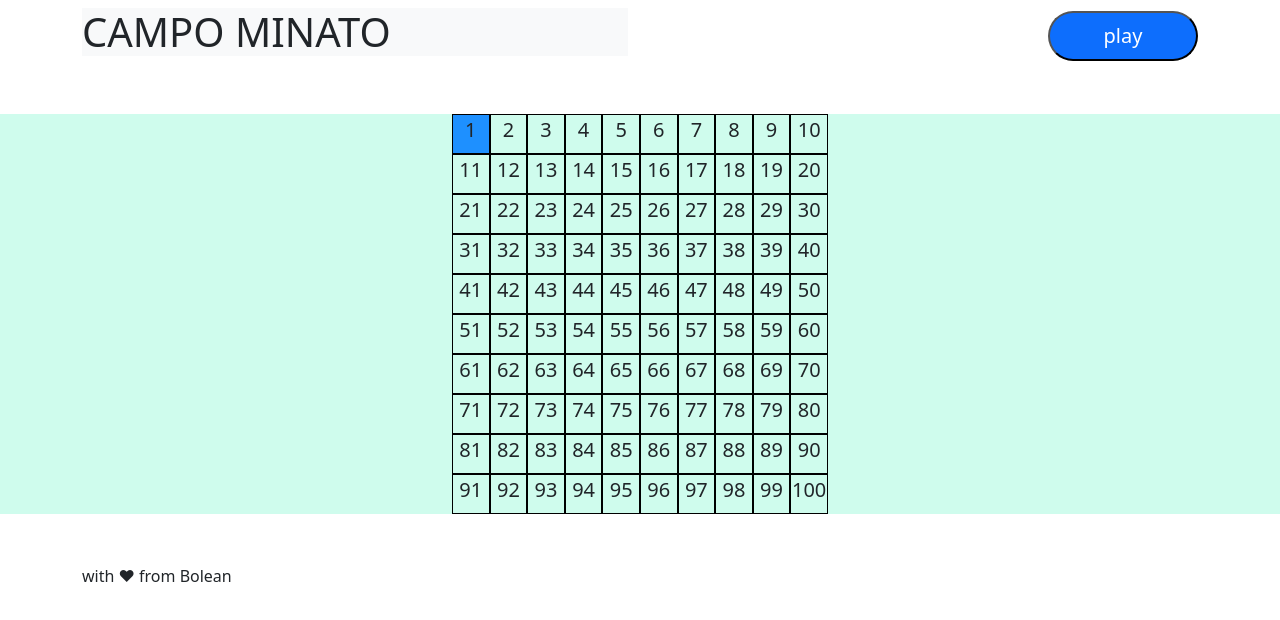
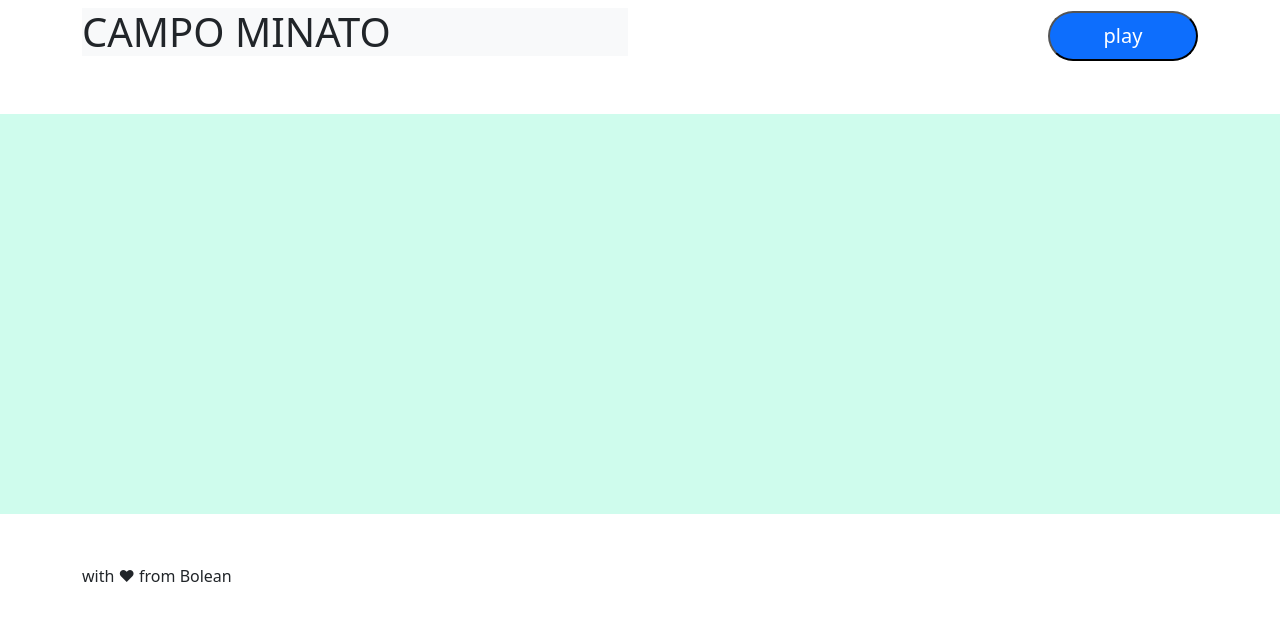
Before and after one commit to SimoneDiPrima/js-campominato-grid, a plain HTML site: page index.html in a window 1280 px wide. Drawn offline with nearby package versions, Linux system fonts and the light colour scheme.

Commit message:
eliminazione celle e inizio milestone 2

```diff
--- a/index.html
+++ b/index.html
@@ -19,7 +19,7 @@
     <main class="main">
         <div class="container main-section">
             <div class="row" id="grid">
-                <div class="col-12 d-flex text-center flex-wrap">
+                <!-- <div class="col-12 d-flex text-center flex-wrap">
                     <div class="cell clicked">1</div>
                     <div class="cell">2</div>
                     <div class="cell">3</div>
@@ -120,7 +120,7 @@
                     <div class="cell">98</div>
                     <div class="cell">99</div>
                     <div class="cell">100</div>
-                </div>
+                </div> -->
             </div>
         </div>
 
```
